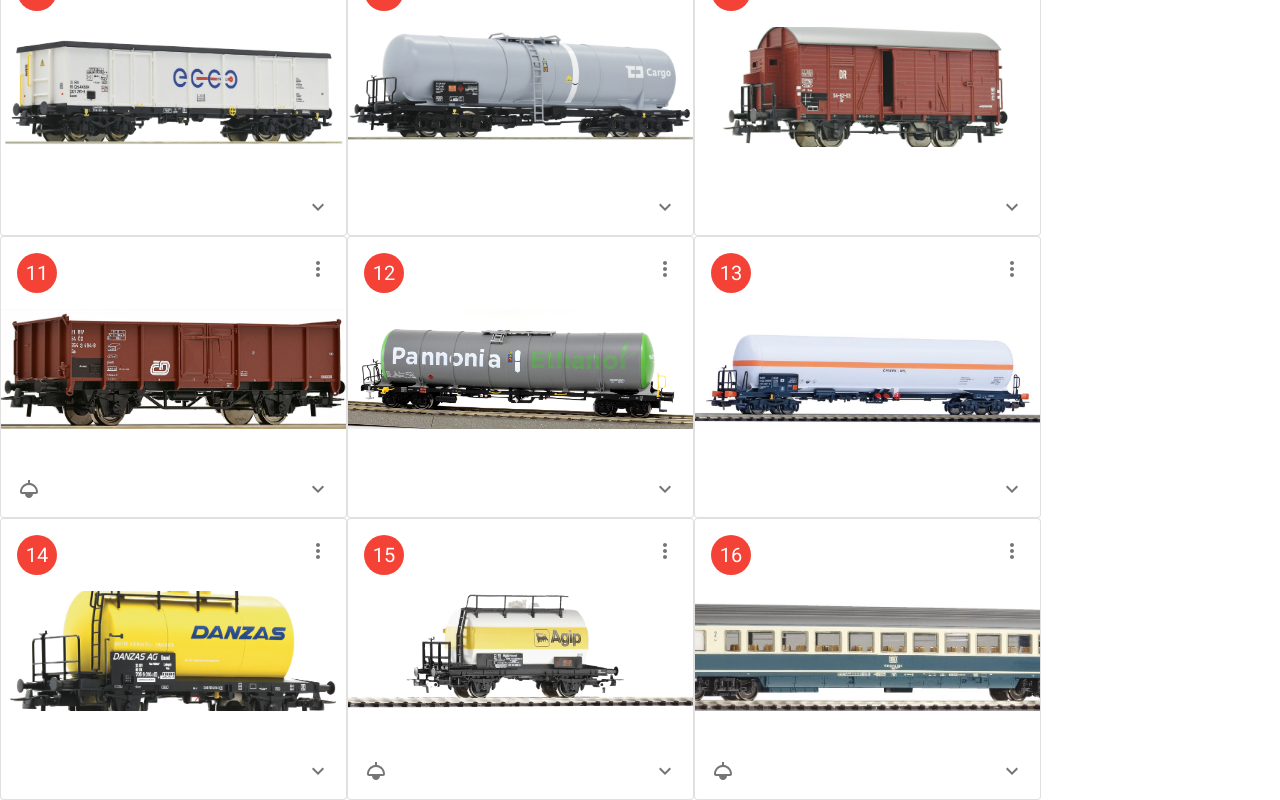
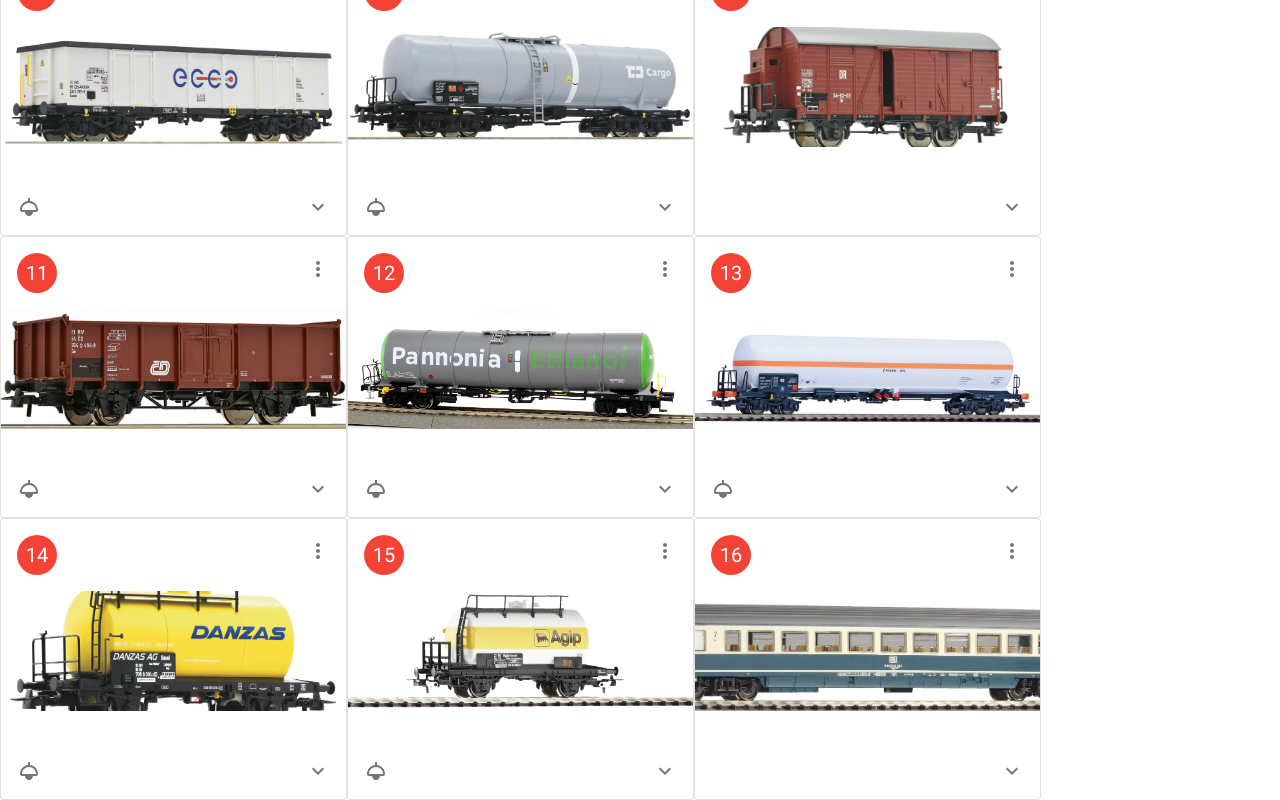
Before and after one commit to tomaso/display_case, a React (Create React App) app in the folder client/: page / in a window 1280 px wide. Shown: the part 647-1447 px from the top of the page. Built offline with nearby package versions, Linux system fonts and the light colour scheme; no server answers.

Commit message:
Update lights distribution
I have rewired the display case and reshuffled the cars in it.

```diff
--- a/client/src/App.js
+++ b/client/src/App.js
@@ -118,14 +118,14 @@
       />
       <CarCard
         dcc_id="8"
-        under_light="false"
+        under_light="true"
         car_img={require('./imgs/roco-76731.jpg')}
         car_title="Gondolas, Ecco Rail"
         car_details="2 piece set Gondolas type Eaos of the Wagon rental company Axbnet hired out to the Ecco Rail."
       />
       <CarCard
         dcc_id="9"
-        under_light="false"
+        under_light="true"
         car_img={require('./imgs/roco-76699.jpeg')}
         car_title=""
         car_details=""
@@ -146,21 +146,21 @@
       />
       <CarCard
         dcc_id="12"
-        under_light="false"
+        under_light="true"
         car_img={require('./imgs/igra-96110016.jpg')}
         car_title=""
         car_details=""
       />
       <CarCard
         dcc_id="13"
-        under_light="false"
+        under_light="true"
         car_img={require('./imgs/piko-58960.jpg')}
         car_title=""
         car_details=""
       />
       <CarCard
         dcc_id="14"
-        under_light="false"
+        under_light="true"
         car_img={require('./imgs/roco-76780.jpg')}
         car_title=""
         car_details=""
@@ -174,7 +174,7 @@
       />
       <CarCard
         dcc_id="16"
-        under_light="true"
+        under_light="false"
         car_img={require('./imgs/piko-57611.jpg')}
         car_title=""
         car_details=""
```
Also changed, not shown: 1 other file (tests, documents, lock files or other folders).
